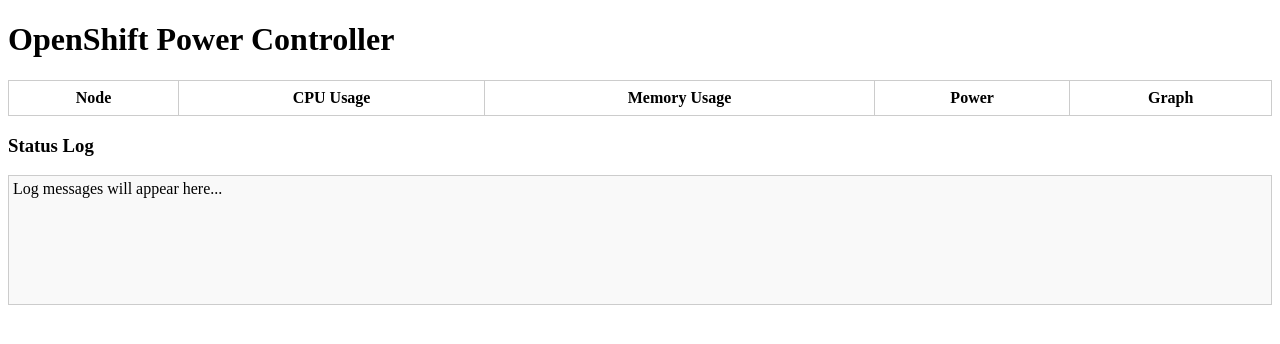
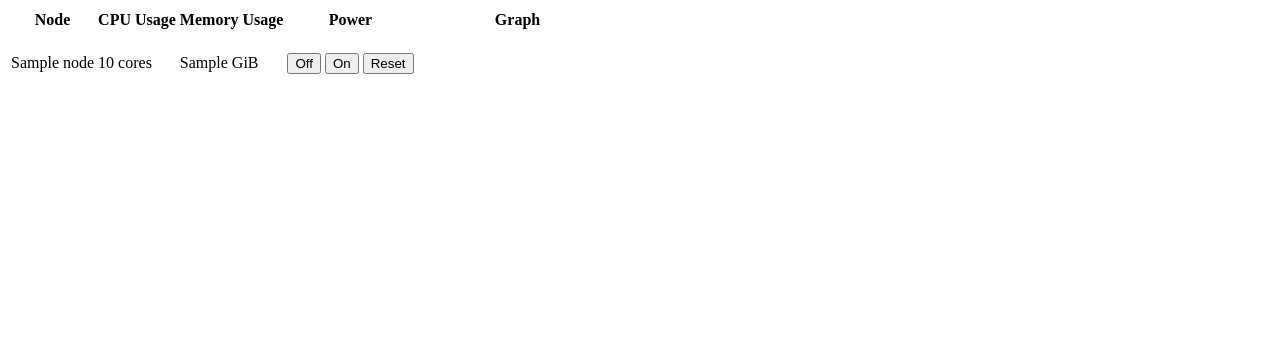
Before and after one commit to vhojan/openshift-power-controller, a Flask app: template templates/index.html in a window 1280 px wide. Shown: the top 344 px of the page. Run offline with Flask 3, Linux system fonts and the light colour scheme; the template is opened without the code that fills it: most values are stand-ins (such as "Sample title", 1, 10 or a date in 2020); data that the repository does not hold is empty.

Commit message:
Update index.html

```diff
--- a/templates/index.html
+++ b/templates/index.html
@@ -1,25 +1,81 @@
-<!DOCTYPE html>
-<html>
-<head>
-    <title>OpenShift Power Controller</title>
-    <script src="https://cdn.jsdelivr.net/npm/chart.js"></script>
-    <script src="/static/controller.js"></script>
-    <style>
-        .chart-container { width: 200px; height: 100px; }
-        table { width: 100%; border-collapse: collapse; }
-        td, th { padding: 8px; border: 1px solid #ccc; text-align: center; }
-        .status-log { height: 120px; overflow-y: scroll; border: 1px solid #ccc; padding: 4px; background: #f9f9f9; }
-    </style>
-</head>
-<body>
-    <h1>OpenShift Power Controller</h1>
-    <table id="nodeTable">
-        <thead>
-            <tr><th>Node</th><th>CPU Usage</th><th>Memory Usage</th><th>Power</th><th>Graph</th></tr>
-        </thead>
-        <tbody id="tableBody"></tbody>
-    </table>
-    <h3>Status Log</h3>
-    <div class="status-log" id="statusLog">Log messages will appear here...</div>
-</body>
-</html>
+<table>
+  <thead>
+    <tr>
+      <th>Node</th>
+      <th>CPU Usage</th>
+      <th>Memory Usage</th>
+      <th>Power</th>
+      <th>Graph</th>
+    </tr>
+  </thead>
+  <tbody>
+    {% for node, info in data.items() %}
+    <tr>
+      <td>{{ node }}</td>
+      <td>{{ info.cpu_used }} cores</td>
+      <td>{{ info.memory_used }} GiB</td>
+      <td>
+        <button onclick="sendPower('{{ node }}', 'off')">Off</button>
+        <button onclick="sendPower('{{ node }}', 'on')">On</button>
+        <button onclick="sendPower('{{ node }}', 'reset')">Reset</button>
+      </td>
+      <td>
+        <canvas id="chart-{{ node }}" width="200" height="60"></canvas>
+      </td>
+    </tr>
+    {% endfor %}
+  </tbody>
+</table>
+
+<script>
+const nodeData = {{ data|tojson }};
+Object.keys(nodeData).forEach(node => {
+  const ctx = document.getElementById(`chart-${node}`);
+  const cpu = parseFloat(nodeData[node].cpu_used);
+  const cpuMax = parseFloat(nodeData[node].cpu_total);
+  const mem = parseFloat(nodeData[node].memory_used);
+  const memMax = parseFloat(nodeData[node].memory_total);
+
+  new Chart(ctx, {
+    type: 'line',
+    data: {
+      labels: ['Used', 'Total'],
+      datasets: [
+        {
+          label: 'CPU',
+          data: [cpu, cpuMax],
+          borderColor: '#FFA500',
+          backgroundColor: 'rgba(255,165,0,0.1)',
+          fill: true,
+          tension: 0.3,
+        },
+        {
+          label: 'Memory',
+          data: [mem, memMax],
+          borderColor: '#1E90FF',
+          backgroundColor: 'rgba(30,144,255,0.1)',
+          fill: true,
+          tension: 0.3,
+        }
+      ]
+    },
+    options: {
+      responsive: false,
+      maintainAspectRatio: false,
+      plugins: {
+        legend: {
+          display: false
+        },
+      },
+      scales: {
+        y: {
+          display: false
+        },
+        x: {
+          display: false
+        }
+      }
+    }
+  });
+});
+</script>
```
